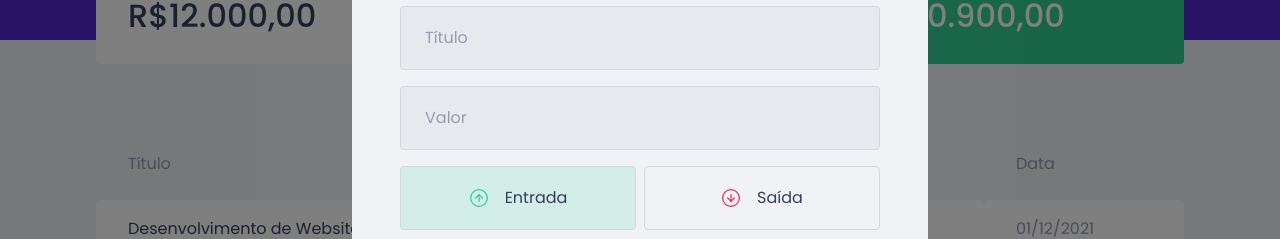
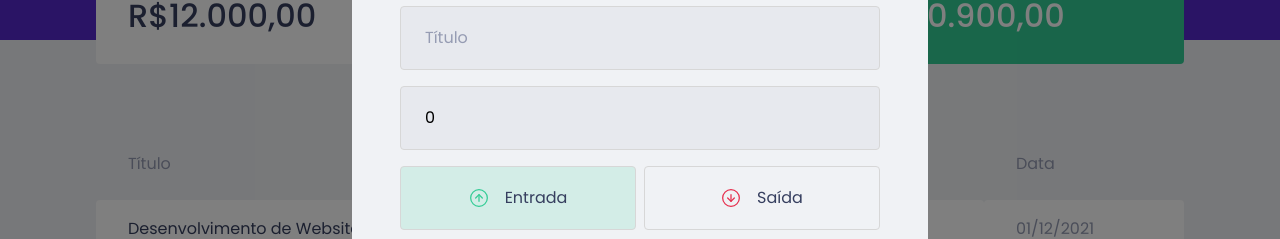
Before and after one commit to Bujira/ignite-dtmoney, a React (Create React App) app: page / in a window 1280 px wide. Both pictures are taken after a click on the button "Nova transação". Shown: the part 232-471 px from the top of the page. Built offline with nearby package versions, Linux system fonts and the light colour scheme; no server answers; what miragejs would draw is missing.

Commit message:
commit 15: saving form data

```diff
--- a/src/components/NewTransactionModal/index.tsx
+++ b/src/components/NewTransactionModal/index.tsx
@@ -1,9 +1,9 @@
+import { FormEvent, useState } from 'react'
 import Modal from 'react-modal'
 import { Container, RadioBox, TransactionTypeContainer } from './styles'
 import closeImg from "../../assets/close.svg"
 import incomeImg from "../../assets/income.svg"
 import outcomeImg from "../../assets/outcome.svg"
-import { useState } from 'react'
 
 interface NewTransactionModalProps {
   isOpen: boolean;
@@ -11,7 +11,21 @@
 }
 
 export function NewTransactionModal({ isOpen, onRequestClose }: NewTransactionModalProps) {
+  const [title, setTitle] = useState('')
+  const [value, setValue] = useState(0)
   const [type, setType] = useState('deposit')
+  const [category, setCategory] = useState('')
+
+  function handleCreateNewTransaction(event: FormEvent) {
+    event.preventDefault()
+
+    console.log({
+      title,
+      value,
+      type,
+      category,
+    })
+  }
 
   return (
     <Modal
@@ -28,12 +42,21 @@
         <img src={closeImg} alt="close modal" />
       </button>
 
-      <Container>
+      <Container onSubmit={handleCreateNewTransaction}>
         <h2>Cadastrar transação</h2>
 
-        <input placeholder="Título" />
+        <input
+          placeholder="Título"
+          value={title}
+          onChange={event => setTitle(event.target.value)}
+        />
 
-        <input placeholder="Valor" type="number" />
+        <input
+          placeholder="Valor"
+          type="number"
+          value={value}
+          onChange={event => setValue(Number(event.target.value))}
+        />
 
         <TransactionTypeContainer>
           <RadioBox
@@ -57,7 +80,11 @@
           </RadioBox>
         </TransactionTypeContainer>
 
-        <input placeholder="Categoria" />
+        <input
+          placeholder="Categoria"
+          value={category}
+          onChange={event => setCategory(event.target.value)}
+        />
 
         <button type='submit'>
           Cadastrar
```
